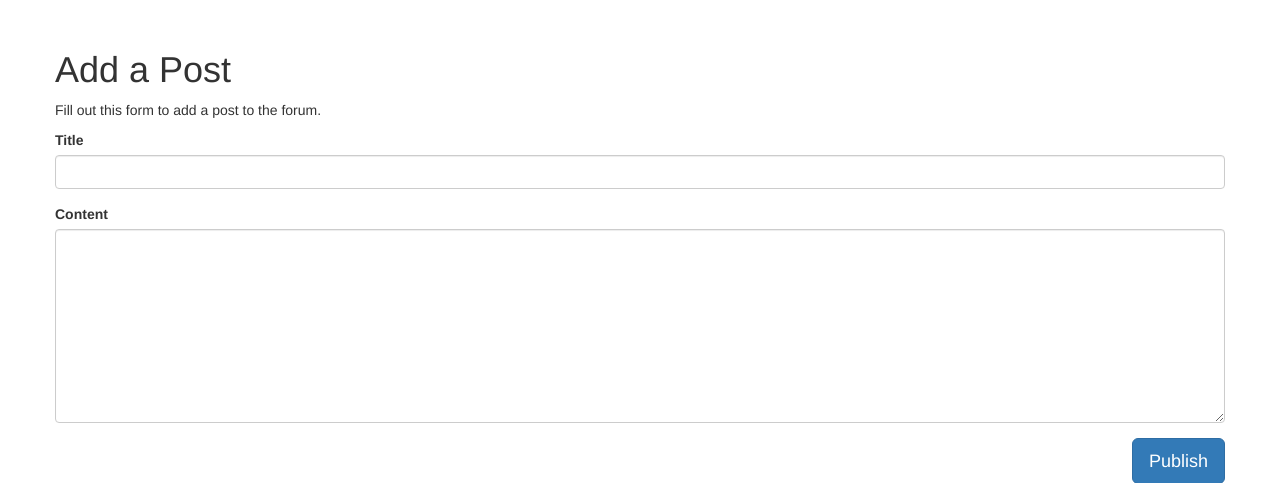
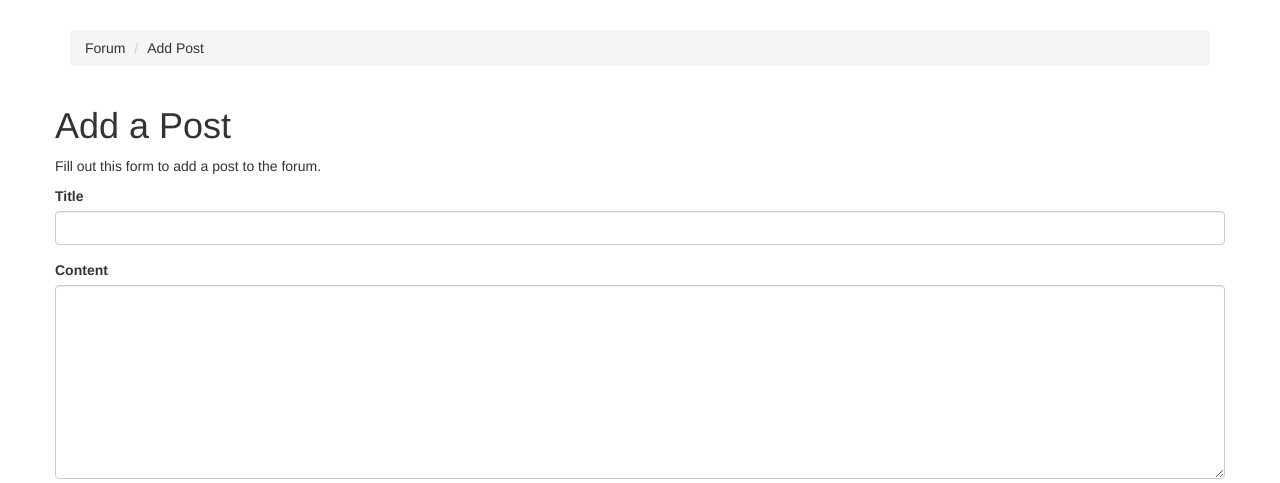
Before and after one commit to codeselfstudy/codeselfstudy_flask, a Flask app: page /forum/add-post/ in a window 1280 px wide. Shown: the part 51-534 px from the top of the page. Run offline with Flask 2, Linux system fonts and the light colour scheme; parts of the project's set-up code (start-up, migrations or seed data) failed here and were passed over; some libraries are stand-ins or nearby versions.

Commit message:
Add breadcrumbs idea

```diff
--- /dev/null
+++ b/app/codeselfstudy/templates/includes/breadcrumbs.html
@@ -0,0 +1,9 @@
+{% if data.breadcrumbs %}
+    <div class="container">
+        <ul class="breadcrumb">
+            {% for b in data.breadcrumbs %}
+                <li>{{ b }}</li>
+            {% endfor %}
+        </ul>
+    </div>
+{% endif %}
--- a/app/codeselfstudy/templates/layouts/base.html
+++ b/app/codeselfstudy/templates/layouts/base.html
@@ -17,6 +17,7 @@
     </head>
     <body>
         {% include 'includes/navbar.html' %}
+        {% include 'includes/breadcrumbs.html' %}
         {% include 'includes/messages.html' %}
 
         {% block content %}{% endblock %}
--- a/app/codeselfstudy/views/forum.py
+++ b/app/codeselfstudy/views/forum.py
@@ -13,7 +13,7 @@ def forum_index():
     data = {}
     data['title'] = 'Code Self Study Forum'
     data['posts'] = posts
-
+    data['breadcrumbs'] = ['Forum']
     return render_template('forum/index.html', data=data)
 
 @forum_bp.route('/add-post/', methods=['GET', 'POST'])
@@ -32,7 +32,9 @@ def add_post():
 
     data = {}
     data['title'] = 'Add New Forum Post'
+    data['breadcrumbs'] = ['Forum', 'Add Post']
     return render_template('forum/add_post.html', form=form, data=data)
+
 @forum_bp.route('/p/<post_id>/')
 def post_detail(post_id):
     # will raise DoesNotExist if no document matches this id
@@ -40,4 +42,5 @@ def post_detail(post_id):
     data = {}
     data['title'] = post.title
     data['post'] = post
+    data['breadcrumbs'] = ['Forum', data['title']]
     return render_template('forum/post_detail.html',data=data);
```
